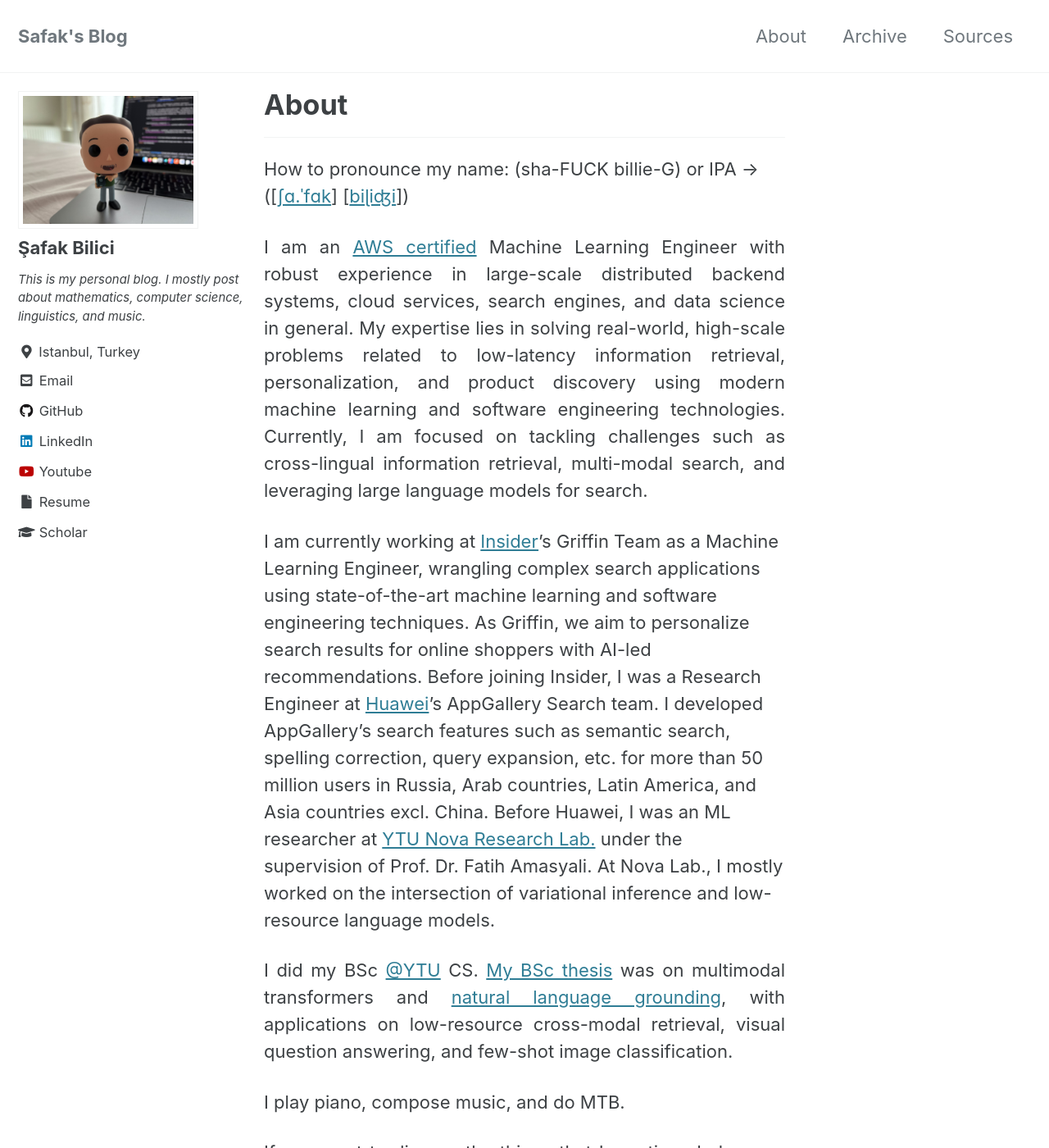
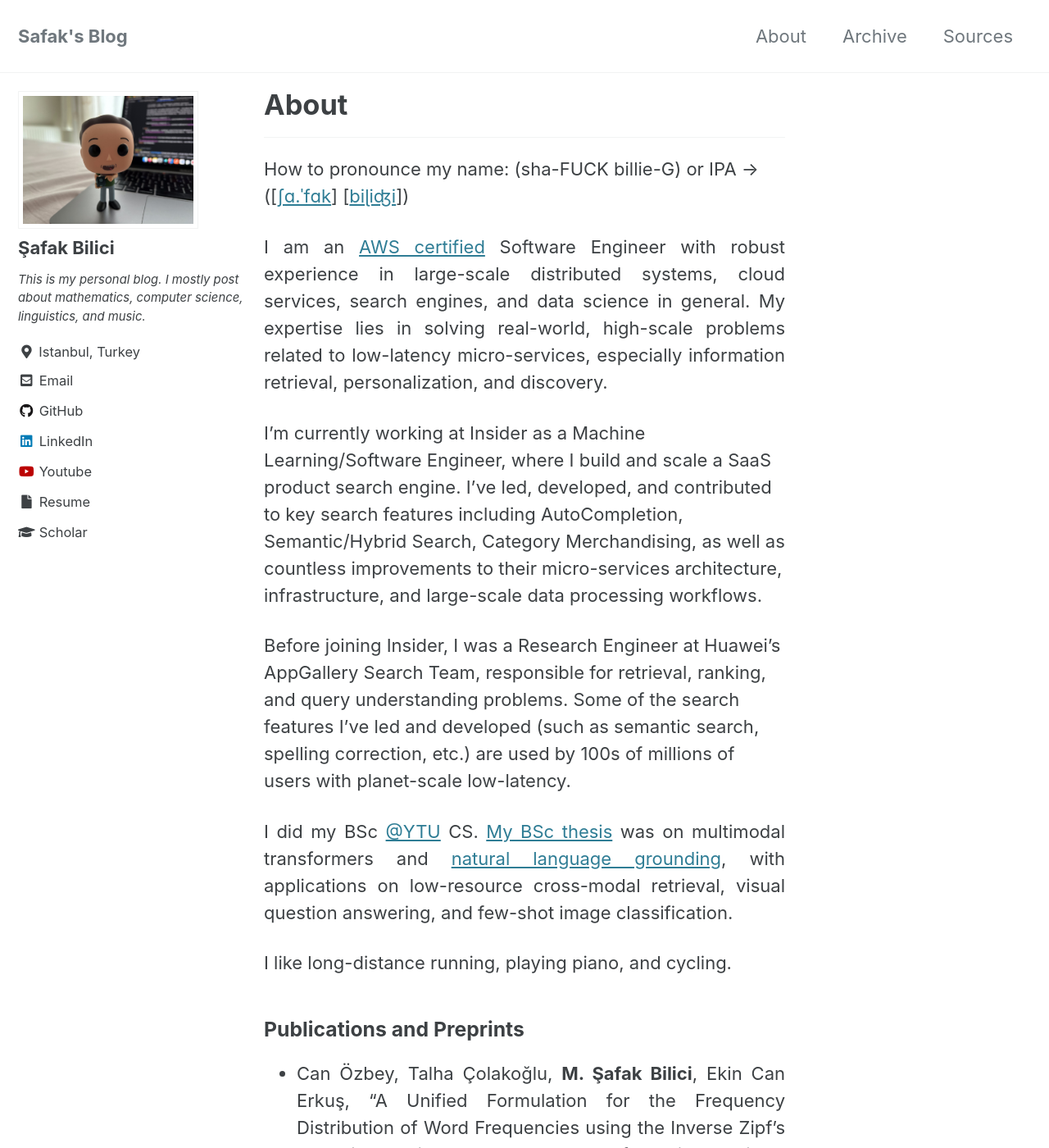
Before and after one commit to safakkbilici/safakkbilici.github.io, a Jekyll site: the page built from _pages/about.md, in a window 1280 px wide and 1400 px high. Shown: the whole window at 82% size. Built offline with Jekyll 4.4.1, drawn with Linux system fonts in a browser that asks for light colours; cached includes are drawn as plain includes; some of the changed text lies outside the part shown.

Commit message:
update about

```diff
--- a/_pages/about.md
+++ b/_pages/about.md
@@ -11,18 +11,18 @@
 
 {: .text-justify}
 
-I am an [AWS certified](https://www.credly.com/badges/ee2c69d1-4870-4b4b-a142-a6707adfe93d/public_url) Machine Learning Engineer with robust experience in large-scale distributed backend systems, cloud services, search engines, and data science in general. My expertise lies in solving real-world, high-scale problems related to low-latency information retrieval, personalization, and product discovery using modern machine learning and software engineering technologies. Currently, I am focused on tackling challenges such as cross-lingual information retrieval, multi-modal search, and leveraging large language models for search.
+I am an [AWS certified](https://www.credly.com/badges/ee2c69d1-4870-4b4b-a142-a6707adfe93d/public_url) Software Engineer with robust experience in large-scale distributed systems, cloud services, search engines, and data science in general. My expertise lies in solving real-world, high-scale problems related to low-latency micro-services, especially information retrieval, personalization, and discovery.
 
-I am currently working at [Insider](https://useinsider.com/)'s Griffin Team as a Machine Learning Engineer, wrangling complex search applications using state-of-the-art machine learning and software engineering techniques. As Griffin, we aim to personalize search results for online shoppers with AI-led recommendations. Before joining Insider, I was a Research Engineer at [Huawei](https://www.huawei.com/en/)’s AppGallery Search team. I developed AppGallery’s search features such as semantic search, spelling correction, query expansion, etc. for more than 50 million users in Russia, Arab countries, Latin America, and Asia countries excl. China. Before Huawei, I was an ML researcher at [YTU Nova Research Lab.](https://www.linkedin.com/company/novaresearchlab/mycompany/) under the supervision of Prof. Dr. Fatih Amasyali. At Nova Lab., I mostly worked on the intersection of variational inference and low-resource language models.
+
+I’m currently working at Insider as a Machine Learning/Software Engineer, where I build and scale a SaaS product search engine. I’ve led, developed, and contributed to key search features including AutoCompletion, Semantic/Hybrid Search, Category Merchandising, as well as countless improvements to their micro-services architecture, infrastructure, and large-scale data processing workflows.
+
+Before joining Insider, I was a Research Engineer at Huawei's AppGallery Search Team, responsible for retrieval, ranking, and query understanding problems. Some of the search features I've led and developed (such as semantic search, spelling correction, etc.) are used by 100s of millions of users with planet-scale low-latency.
 
 {: .text-justify}
 I did my BSc [@YTU](https://www.yildiz.edu.tr/en/) CS. [My BSc thesis](/assets/data/SafakBiliciBScThesis.pdf) was on multimodal transformers and [natural language grounding](https://katefvision.github.io/LanguageGrounding/), with applications on low-resource cross-modal retrieval, visual question answering, and few-shot image classification.
 
 {: .text-justify}
-I play piano, compose music, and do MTB.
-
-{: .text-justify}
-If you want to discuss the things that I mentioned above or anything else, buy me a coffee. My email address is at the bottom of the page. Damn, I really love coffee.
+I like long-distance running, playing piano, and cycling.
 
 ### Publications and Preprints
 
```
